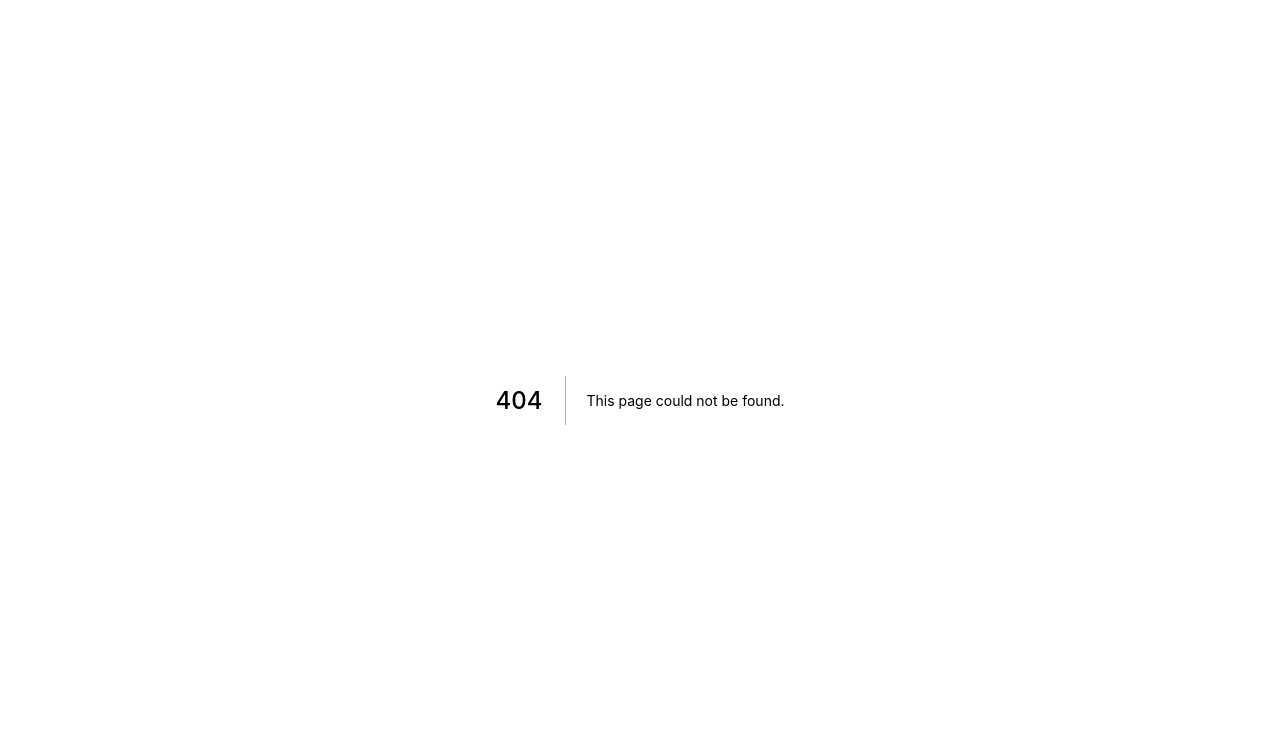
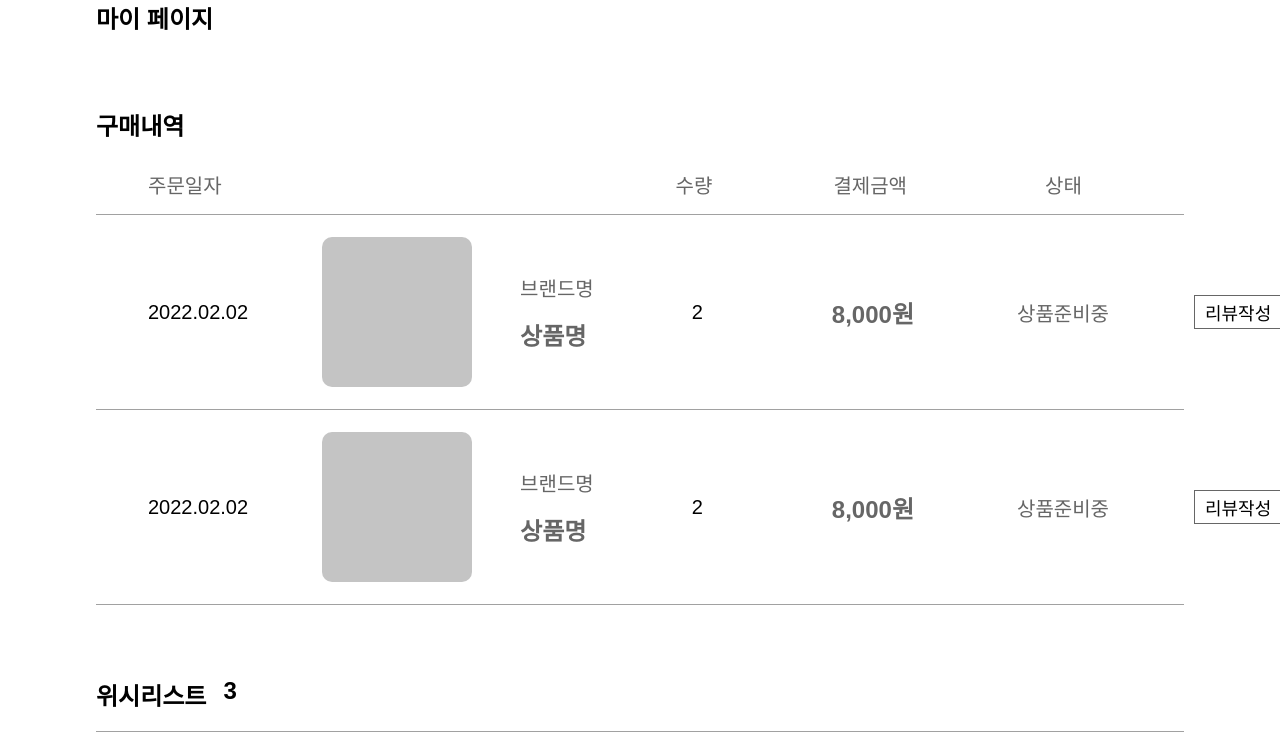
Before and after one commit to Team-Just-Do-it/Down-to-Earth, a Next.js app: page /mypage in a window 1280 px wide. Before the commit this address had no page. Shown: the top 746 px of the page. Built offline with nearby package versions, Linux system fonts and the light colour scheme; what emotion-reset would draw is missing.

Commit message:
💄  Add : Set mypage UI

```diff
--- /dev/null
+++ b/src/components/PurchaseHistory/Card.tsx
@@ -0,0 +1,110 @@
+import styled from "@emotion/styled";
+
+export const PurChaseHistoryCard = () => {
+  return (
+    <Cont>
+      <OrderDate>2022.02.02</OrderDate>
+      <InfoCont>
+        <ImgCont>
+          <img />
+        </ImgCont>
+        <NameCont>
+          <BrandName>브랜드명</BrandName>
+          <ProductName>상품명</ProductName>
+        </NameCont>
+      </InfoCont>
+      <Quantity>2</Quantity>
+      <Price>
+        <span>8,000</span>
+        <strong>원</strong>
+      </Price>
+      <ShipmentState>상품준비중</ShipmentState>
+      <ReviewBtn>리뷰작성</ReviewBtn>
+    </Cont>
+  );
+};
+
+const Cont = styled.article`
+  display: flex;
+  align-items: center;
+  padding: 22px 52px;
+  width: 100%;
+  border-bottom: 1px solid #a1a1a1;
+`;
+
+const OrderDate = styled.p`
+  font-weight: 400;
+  font-size: 2rem;
+  margin-right: 74px;
+  min-width: fit-content;
+`;
+
+const InfoCont = styled.div`
+  display: flex;
+  margin-right: 98px;
+  min-width: fit-content;
+`;
+
+const BrandName = styled.p`
+  font-size: 2rem;
+  color: #666666;
+  font-weight: 400;
+  margin-bottom: 15px;
+  min-width: fit-content;
+`;
+
+const ProductName = styled.strong`
+  font-size: 2.4rem;
+  color: #666666;
+  font-weight: 700;
+  min-width: fit-content;
+`;
+
+const ImgCont = styled.div`
+  width: 150px;
+  height: 150px;
+  background-color: #c4c4c4;
+  margin-right: 48px;
+  border-radius: 10px;
+  min-width: fit-content;
+`;
+
+const NameCont = styled.div`
+  display: flex;
+  flex-direction: column;
+  justify-content: center;
+`;
+
+const Quantity = styled.span`
+  font-size: 2rem;
+  color: #000000;
+  font-weight: 400;
+  margin-right: 129px;
+  min-width: fit-content;
+`;
+
+const Price = styled.div`
+  font-size: 2.4rem;
+  color: #666666;
+  font-weight: 700;
+  margin-right: 103px;
+  min-width: fit-content;
+`;
+
+const ShipmentState = styled.p`
+  font-size: 2rem;
+  color: #666666;
+  font-weight: 400;
+  margin-right: 85px;
+  min-width: fit-content;
+`;
+
+const ReviewBtn = styled.button`
+  font-size: 1.8rem;
+  color: #000000;
+  font-weight: 400;
+  box-sizing: border-box;
+  border: 1px solid #666666;
+  padding: 3px 10px;
+  min-width: fit-content;
+`;
--- /dev/null
+++ b/src/components/PurchaseHistory/CardContainer.tsx
@@ -0,0 +1,52 @@
+import styled from "@emotion/styled";
+import { PurChaseHistoryCard } from "./Card";
+
+export const PurchaseHistoryCont = () => {
+  return (
+    <Cont>
+      <PurchaseHistoryTitle>구매내역</PurchaseHistoryTitle>
+      <PurchaseHistoryContent>
+        <PurchaseHistoryCategory>
+          <OrderDate>주문일자</OrderDate>
+          <Quantity>수량</Quantity>
+          <Price>결제금액</Price>
+          <ShipmentState>상태</ShipmentState>
+        </PurchaseHistoryCategory>
+        <PurChaseHistoryCard />
+        <PurChaseHistoryCard />
+      </PurchaseHistoryContent>
+    </Cont>
+  );
+};
+
+const Cont = styled.section``;
+
+const PurchaseHistoryContent = styled.div`
+  margin-top: 28px;
+`;
+
+const PurchaseHistoryTitle = styled.h1`
+  font-size: 2.4rem;
+  font-weight: 700;
+`;
+
+const PurchaseHistoryCategory = styled.div`
+  display: flex;
+  padding: 0px 52px;
+  width: 100%;
+  border-bottom: 1px solid #a1a1a1;
+  color: #666666;
+  font-size: 2rem;
+  padding-bottom: 15px;
+`;
+
+const OrderDate = styled.p`
+  margin-right: 454px;
+`;
+const Quantity = styled.p`
+  margin-right: 121px;
+`;
+const Price = styled.p`
+  margin-right: 138px;
+`;
+const ShipmentState = styled.p``;
--- /dev/null
+++ b/src/components/WishList/CardContainer.tsx
@@ -0,0 +1,34 @@
+import styled from "@emotion/styled";
+
+export const WishListContainer = () => {
+  return (
+    <Cont>
+      <TitleCont>
+        <Title>위시리스트</Title>
+        <Quantity>3</Quantity>
+      </TitleCont>
+    </Cont>
+  );
+};
+
+const Cont = styled.section`
+  margin-top: 53px;
+`;
+
+const TitleCont = styled.header`
+  display: flex;
+  padding: 19px 0px;
+  border-bottom: 1px solid #a1a1a1;
+`;
+
+const Title = styled.h1`
+  font-weight: 700;
+  font-size: 2.4rem;
+  color: #000000;
+  margin-right: 17px;
+`;
+const Quantity = styled.span`
+  font-weight: 700;
+  font-size: 2.4rem;
+  color: #000000;
+`;
--- /dev/null
+++ b/src/pages/mypage/index.tsx
@@ -0,0 +1,34 @@
+import type { NextPage } from "next";
+import Head from "next/head";
+import styled from "@emotion/styled";
+import { PurchaseHistoryCont } from "../../components/PurchaseHistory/CardContainer";
+import { WishListContainer } from "../../components/WishList/CardContainer";
+
+const MyPage: NextPage = () => {
+  return (
+    <section>
+      <Head>
+        <title>마이 페이지</title>
+        <meta name="description" content="Generated by create next app" />
+        <link rel="icon" href="/favicon.ico" />
+      </Head>
+      <MyPageCont>
+        <PageTitle>마이 페이지</PageTitle>
+        <PurchaseHistoryCont />
+        <WishListContainer />
+      </MyPageCont>
+    </section>
+  );
+};
+
+const MyPageCont = styled.main`
+  padding: 0px 96px;
+`;
+
+const PageTitle = styled.h1`
+  font-size: 2.4rem;
+  font-weight: 700;
+  margin-bottom: 72px;
+`;
+
+export default MyPage;
```
